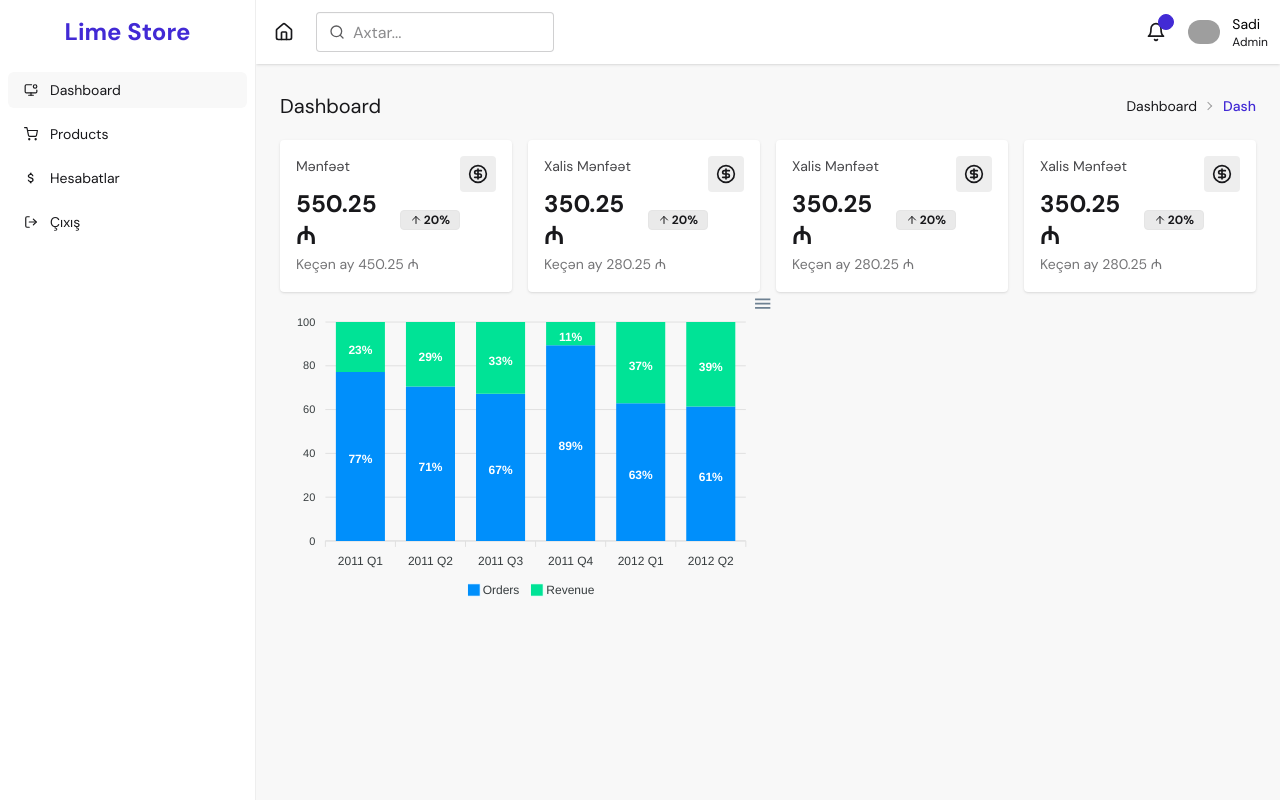
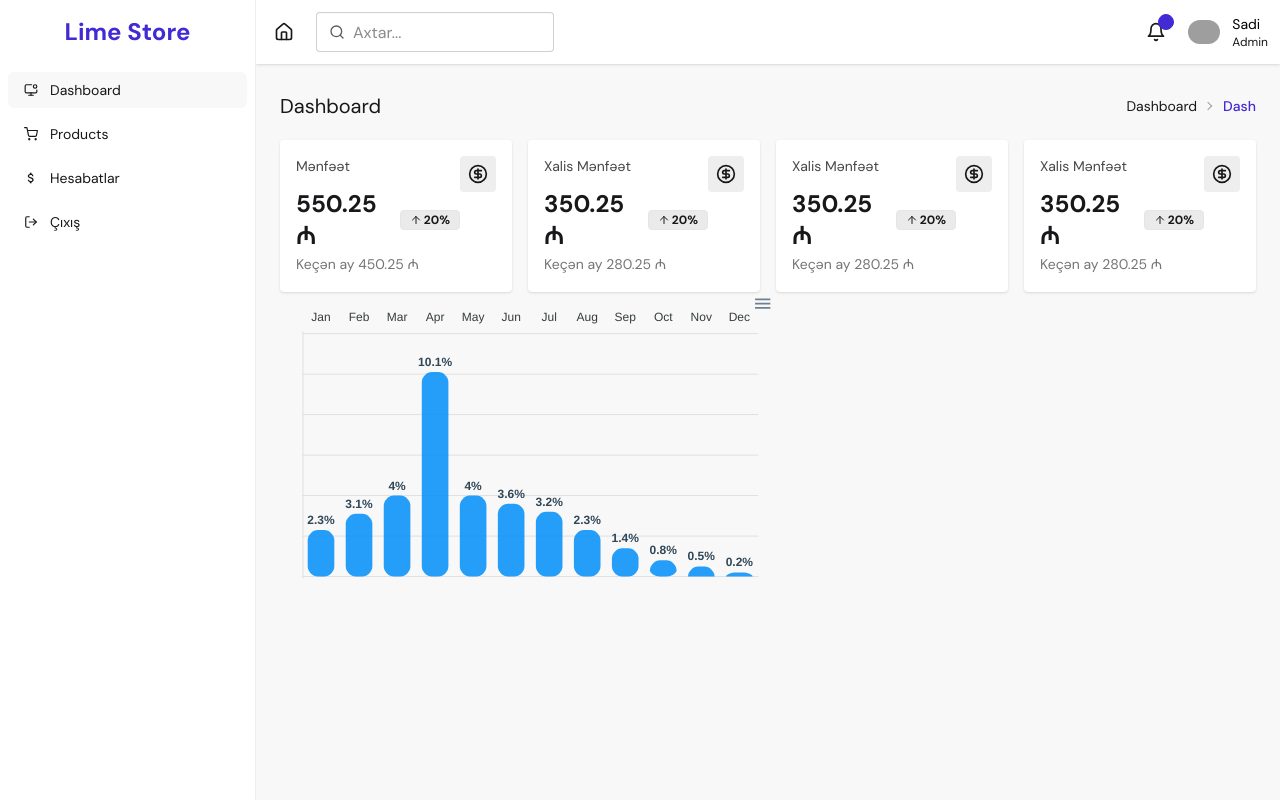
Before and after one commit to Sedi98/lime-dash, a Next.js app: page /dash in a window 1280 px wide. Built offline with nearby package versions, Linux system fonts and the light colour scheme; grey boxes are pictures that could not be loaded.

Commit message:
added chart

```diff
--- a/components/Main/Charts/StackedChart.tsx
+++ b/components/Main/Charts/StackedChart.tsx
@@ -1,79 +1,92 @@
+'use client'
 import React, { useState } from "react";
 import Chart from "react-apexcharts";
 
+
 const StackedChart = () => {
-  const [chartState] = useState({
-    series: [
-      {
-        name: "Orders",
-        data: [44, 55, 41, 67, 22, 43],
+  const [state, setState] = React.useState({
+
+            series: [{
+              name: 'Inflation',
+              data: [2.3, 3.1, 4.0, 10.1, 4.0, 3.6, 3.2, 2.3, 1.4, 0.8, 0.5, 0.2]
+            }],
+            options: {
+              chart: {
+                height: 350,
+                type: 'bar',
               },
-      {
-        name: "Revenue",
-        data: [13, 23, 20, 8, 13, 27],
+              plotOptions: {
+                bar: {
+                  borderRadius: 10,
+                  dataLabels: {
+                    position: 'top', // top, center, bottom
                   },
-      //   {
-      //     name: 'PRODUCT C',
-      //     data: [11, 17, 15, 15, 21, 14]
-      //   },
-      //   {
-      //     name: 'PRODUCT D',
-      //     data: [21, 7, 25, 13, 22, 8]
-      //   }
-    ],
-    options: {
-      series: [
-        {
-          name: "PRODUCT A",
-          data: [44, 55, 41, 67, 22, 43, 21, 49],
+                }
               },
-        {
-          name: "PRODUCT B",
-          data: [13, 23, 20, 8, 13, 27, 33, 12],
+              dataLabels: {
+                enabled: true,
+                formatter: function (val: string) {
+                  return val + "%";
                 },
-        {
-          name: "PRODUCT C",
-          data: [11, 17, 15, 15, 21, 14, 15, 13],
+                offsetY: -20,
+                style: {
+                  fontSize: '12px',
+                  colors: ["#304758"]
+                }
               },
-      ],
-      chart: {
-        type: "bar",
-        height: 350,
-        stacked: true,
-        stackType: "100%",
+
+              xaxis: {
+                categories: ["Jan", "Feb", "Mar", "Apr", "May", "Jun", "Jul", "Aug", "Sep", "Oct", "Nov", "Dec"],
+                position: 'top',
+                axisBorder: {
+                  show: false
                 },
-      responsive: [
-        {
-          breakpoint: 480,
-          options: {
-            legend: {
-              position: "bottom",
-              offsetX: -10,
-              offsetY: 0,
+                axisTicks: {
+                  show: false
                 },
+                crosshairs: {
+                  fill: {
+                    type: 'gradient',
+                    gradient: {
+                      colorFrom: '#D8E3F0',
+                      colorTo: '#BED1E6',
+                      stops: [0, 100],
+                      opacityFrom: 0.4,
+                      opacityTo: 0.5,
+                    }
+                  }
                 },
+                tooltip: {
+                  enabled: true,
+                }
               },
-      ],
-      xaxis: {
-        categories: [
-          "2011 Q1",
-          "2011 Q2",
-          "2011 Q3",
-          "2011 Q4",
-          "2012 Q1",
-          "2012 Q2",
+              yaxis: {
+                axisBorder: {
+                  show: true
+                },
+                axisTicks: {
+                  show: false,
+                },
+                labels: {
+                  show: false,
+                  formatter: function (val: string) {
+                    return val + "%";
+                  }
+                }
 
-        ],
               },
-      fill: {
-        opacity: 1,
+              title: {
+                text: 'Monthly Inflation in Argentina, 2002',
+                floating: true,
+                offsetY: 330,
+                align: 'center',
+                style: {
+                  color: '#444'
+                }
+              }
             },
-    //   legend: {
-    //     position: "none",
-    //     offsetX: 0,
-    //     offsetY: 50,
-    //   },
-    },
+
+
         });
 
   return (
@@ -81,8 +94,8 @@
       <div className="row">
         <div className="mixed-chart">
           <Chart
-            options={chartState.options}
-            series={chartState.series}
+            options={state.options}
+            series={state.series}
             type="bar"
             width="500"
           />
```
Lines whose indentation alone changed are shown as unchanged.
